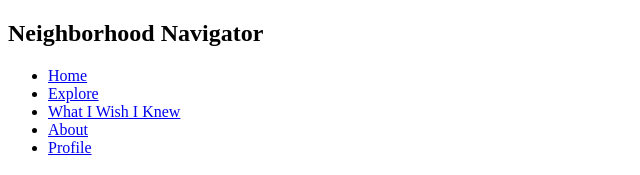
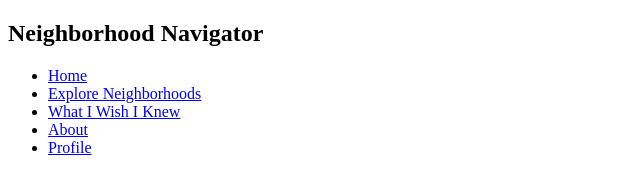
Before and after one commit to Kalln34/neighborhood-navigator-allen-kendra, a plain HTML site: page wish-i-knew.html in a window 1280 px wide. Shown: the top 175 px of the page, without its empty margins (0-640 px from the left). Drawn offline with Linux system fonts and the light colour scheme.

Commit message:
modified wish-i-knew.html

```diff
--- a/wish-i-knew.html
+++ b/wish-i-knew.html
@@ -13,7 +13,7 @@
         <h2>Neighborhood Navigator</h2>
         <ul>
             <li><a href="index.html">Home</a></li>
-            <li><a href="explore.html">Explore</a></li>
+            <li><a href="explore.html">Explore Neighborhoods</a></li>
             <li><a href="wish-i-knew.html">What I Wish I Knew</a></li>
             <li><a href="about.html">About</a></li>
             <li><a href="profile.html">Profile</a></li>
```
